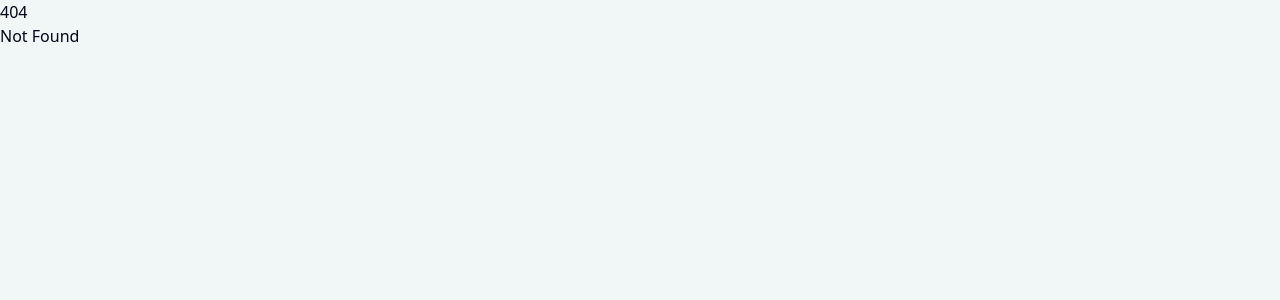
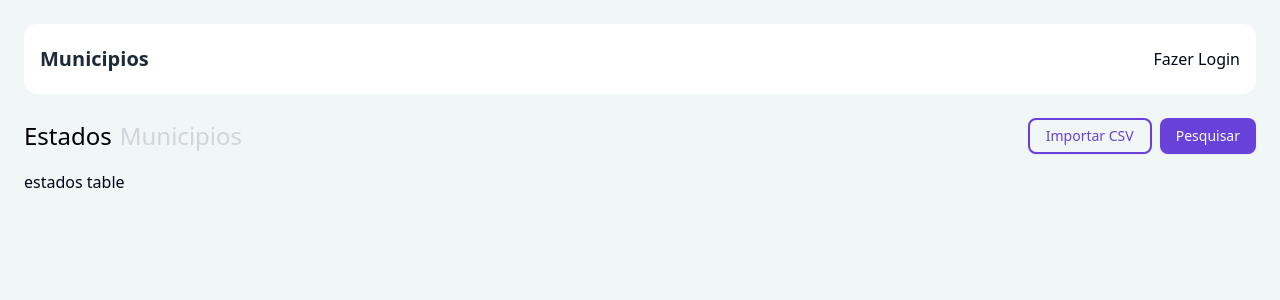
Before and after one commit to joaopdadv/municipios-svelte-spring, a SvelteKit app in the folder front/: page /dashboard/estados in a window 1280 px wide. Before the commit this address had no page. Shown: the top 300 px of the page. Built offline with nearby package versions, Linux system fonts and the light colour scheme.

Commit message:
adiciona menu de navegação e botões do dashboard

```diff
--- a/front/src/lib/components/ui/button/button.svelte
+++ b/front/src/lib/components/ui/button/button.svelte
@@ -15,7 +15,7 @@
 				destructive:
 					"bg-destructive shadow-xs hover:bg-destructive/90 focus-visible:ring-destructive/20 dark:focus-visible:ring-destructive/40 dark:bg-destructive/60 text-white",
 				outline:
-					"bg-background shadow-xs hover:bg-accent hover:text-accent-foreground dark:bg-input/30 dark:border-input dark:hover:bg-input/50 border",
+					"bg-background text-primary border-primary shadow-xs hover:bg-accent hover:text-accent-foreground dark:bg-input/30 dark:border-primary dark:hover:bg-input/50 border-2",
 				secondary:
 					"bg-secondary text-secondary-foreground shadow-xs hover:bg-secondary/80",
 				ghost: "hover:bg-accent hover:text-accent-foreground dark:hover:bg-accent/50",
--- a/front/src/routes/dashboard/+layout.svelte
+++ b/front/src/routes/dashboard/+layout.svelte
@@ -1,16 +1,51 @@
 <script lang="ts">
+    import { goto } from "$app/navigation";
     import Menu from "$lib/components/global/home/Menu.svelte";
     import Button from "$lib/components/ui/button/button.svelte";
     import "../../app.css";
 
     let { children } = $props();
+
+    let selected = $state({
+        value: "Estados",
+        options: ["Estados", "Municipios"],
+    });
+
+    function handleSelectChange(select: string) {
+        if (selected.options.includes(select)) {
+            selected.value = select;
+            goto(`/dashboard/${select.toLowerCase()}`);
+        }
+    }
 </script>
 
 <div
     class="w-screen h-screen bg-background flex flex-col items-center justify-start p-6 gap-6"
 >
     <Menu />
-    <div>
-        {@render children()}
+    <div class="h-full w-full flex flex-col gap-4">
+        <div class="flex items-center justify-between">
+            <div class="flex items-center gap-2 text-2xl font-medium">
+                <button
+                    onclick={() => handleSelectChange("Estados")}
+                    class={`${selected.value == "Estados" ? "text-black" : "text-gray-300"} cursor-pointer transition`}
+                >
+                    Estados
+                </button>
+                <button
+                    onclick={() => handleSelectChange("Municipios")}
+                    class={`${selected.value == "Municipios" ? "text-black" : "text-gray-300"} cursor-pointer transition`}
+                >
+                    Municipios
+                </button>
+            </div>
+            <div class="flex items-center gap-2">
+                <Button variant="outline">Importar CSV</Button>
+                <Button variant="default">Pesquisar</Button>
+            </div>
+        </div>
+        <div class="h-full w-full">
+            <slot />
+        </div>
     </div>
 </div>
--- /dev/null
+++ b/front/src/routes/dashboard/+page.server.ts
@@ -0,0 +1,5 @@
+import { redirect } from '@sveltejs/kit';
+
+export function load() {
+    throw redirect(302, '/dashboard/estados');
+}
--- a/front/src/routes/dashboard/+page.svelte
+++ /dev/null
@@ -1 +0,0 @@
-<h1>DASHBOARD</h1>
--- /dev/null
+++ b/front/src/routes/dashboard/estados/+page.svelte
@@ -0,0 +1 @@
+<div>estados table</div>
--- /dev/null
+++ b/front/src/routes/dashboard/municipios/+page.svelte
@@ -0,0 +1 @@
+<div>municipios table</div>
```
